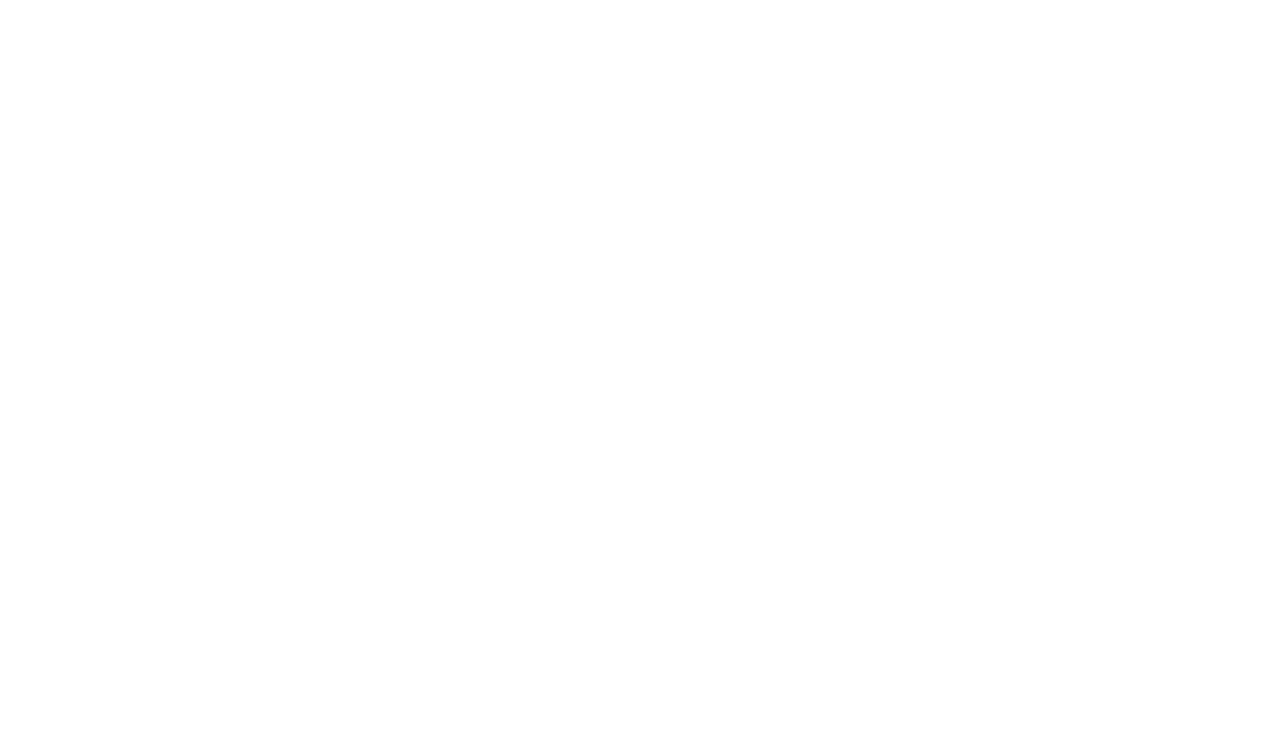
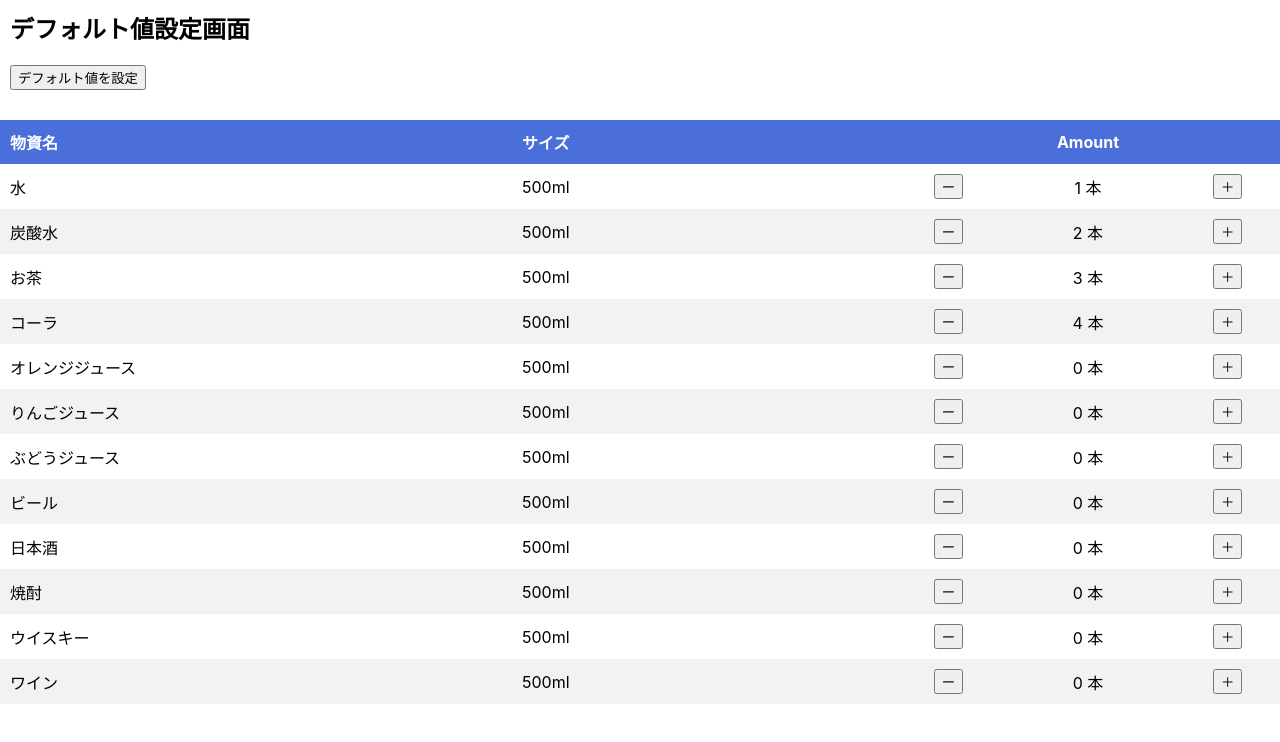
Before and after one commit to MIZOGUCHIKoki/DisasterCaseManagementSystem, a React (Create React App) app in the folder react-app/: page /default in a window 1280 px wide. Before the commit this address had no page. Shown: the top 742 px of the page. Built offline with nearby package versions, Linux system fonts and the light colour scheme.

Commit message:
complete to implement default set screen

```diff
--- a/react-app/src/App.css
+++ b/react-app/src/App.css
@@ -93,6 +93,7 @@
   align-items: center;
   align-content: center;
   justify-content: space-between;
+  -webkit-overflow-scrolling: touch;
 }
 
 
--- a/react-app/src/App.tsx
+++ b/react-app/src/App.tsx
@@ -6,6 +6,7 @@
 import QrCodeScanner from './components/QrReader';
 import WaitingQueue from './components/waitingQueue';
 import ServeScreen from './components/serve';
+import DefaultSetScreen from './components/defaultSetScreen';
 
 function App(): JSX.Element {
   return (
@@ -22,6 +23,7 @@
           } />
           <Route path='/staff' element={<WaitingQueue />} />
           <Route path='/person/:person_id' element={<ServeScreen />} />
+          <Route path='/default' element={<DefaultSetScreen />} />
         </Routes>
       </BrowserRouter>
     </div >
--- /dev/null
+++ b/react-app/src/components/defaultSetScreen.tsx
@@ -0,0 +1,116 @@
+import React, { useState, useEffect } from 'react';
+
+import { defaultList } from './testData/defaultList';
+import { DefaultListType } from './type/DefaultList';
+import { StockListType } from './type/StockList';
+import { stockList } from './testData/stockList';
+import { DB_DefaultListType } from './type/DefaultList';
+
+export default function DefaultSetScreen(): JSX.Element {
+    const [stockListState, setStockListState] = useState<{ stockList: StockListType; amount: number }[]>();
+    useEffect(() => {
+        const fetchDefaultData = (): DefaultListType[] => {
+            /*
+              Fetch default stock list from server
+            */
+            console.log('FETCH DEFAULT STOCKLIST DATA');
+            return defaultList;
+        };
+        const fetchStockListData = (): StockListType[] => {
+            /*
+              Fetch stock list from server
+            */
+            console.log('FETCH STOCKLIST DATA');
+            return stockList;
+        };
+        const fetchedStockList = fetchStockListData().map((stockList) => {
+            return { stockList: stockList, amount: 0 };
+        });
+        const fetchedDefaultList = fetchDefaultData();
+
+        const updatedStockList = fetchedStockList.map((stockItem) => {
+            const defaultItem = fetchedDefaultList.find((defaultList) => defaultList?.id === stockItem.stockList.id);
+            if (defaultItem) {
+                stockItem.amount = defaultItem.amount;
+            }
+            return stockItem;
+        });
+        setStockListState(updatedStockList);
+    }, []);
+
+    const onClick = (): void => {
+        const DefultData = (): DB_DefaultListType[] => {
+            const defaultData: DB_DefaultListType[] = [];
+            stockListState?.map((stockItem) => {
+                defaultData.push(
+                    {
+                        id: 0,
+                        stock_id: stockItem.stockList.id,
+                        amount: stockItem.amount
+
+                    });
+            });
+            return defaultData;
+        };
+        console.log('デフォルト値を設定');
+        console.log(DefultData());
+        window.location.href = '/staff';
+    };
+
+    const onClickPM = (pm: boolean, index: number) => {
+        setStockListState((prevState) => {
+            if (!prevState) return prevState;
+            return prevState.map((stockItem, i) => {
+                if (i === index) {
+                    return {
+                        ...stockItem,
+                        amount: pm ? stockItem.amount + 1 : stockItem.amount - 1,
+                    };
+                } else {
+                    return stockItem;
+                }
+            });
+        });
+        console.log('RESULT', pm ? '＋' : 'ー');
+    };
+
+    return (
+        <div className='container-block'>
+            <h2>デフォルト値設定画面</h2>
+            <button style={{ margin: '10px' }} onClick={onClick}>デフォルト値を設定</button>
+            <div>
+                <table>
+                    <thead>
+                        <tr>
+                            <th style={{ width: '40%' }}>物資名</th>
+                            <th style={{ width: '30%' }}>サイズ</th>
+                            <th></th>
+                            <th style={{ textAlign: 'center' }}>Amount</th>
+                            <th></th>
+                        </tr>
+                    </thead>
+                    <tbody>
+                        {stockListState?.map((item, index: number) => {
+                            return (
+                                <tr key={index}>
+                                    <td>{item.stockList.name}</td>
+                                    <td>{item.stockList.size}</td>
+                                    <td style={{ textAlign: 'center' }}>
+                                        <button onClick={() => onClickPM(false, index)}>ー</button>
+                                    </td>
+                                    <td style={{ textAlign: 'center' }}>
+                                        {item.amount} {item.stockList.unit}
+                                    </td>
+                                    <td style={{ textAlign: 'center' }}>
+                                        <button onClick={() => onClickPM(true, index)}>＋</button>
+                                    </td>
+                                </tr>
+                            );
+                        })}
+                    </tbody>
+
+                </table>
+            </div>
+        </div >
+    );
+}
--- a/react-app/src/components/serve.tsx
+++ b/react-app/src/components/serve.tsx
@@ -81,6 +81,7 @@
           };
         })
       );
+      setRecivedClass(1);
     }
 
     // Update state
@@ -186,7 +187,6 @@
     return (
       <div>
         <header className="header-serveScreen">
-          <span className='button'>初期値</span>
           <div>
             {givenData.waitingQueue.personInfo.nickName} さんの受け取り
           </div>
@@ -235,7 +235,6 @@
   return (
     <div>
       <header className="header-serveScreen">
-        <span className='button'>初期値</span>
         <div>
           {givenData.waitingQueue.personInfo.nickName} さんの受け取り
         </div>
--- a/react-app/src/components/testData/stockList.ts
+++ b/react-app/src/components/testData/stockList.ts
@@ -36,5 +36,77 @@
         allergy: 0,
         janureID: 4,
         created_at: '2021-01-01 00:00:00'
+    },
+    {
+        id: 5,
+        name: 'オレンジジュース',
+        size: '500ml',
+        unit: '本',
+        allergy: 0,
+        janureID: 5,
+        created_at: '2021-01-01 00:00:00'
+    },
+    {
+        id: 6,
+        name: 'りんごジュース',
+        size: '500ml',
+        unit: '本',
+        allergy: 0,
+        janureID: 6,
+        created_at: '2021-01-01 00:00:00'
+    },
+    {
+        id: 7,
+        name: 'ぶどうジュース',
+        size: '500ml',
+        unit: '本',
+        allergy: 0,
+        janureID: 7,
+        created_at: '2021-01-01 00:00:00'
+    },
+    {
+        id: 8,
+        name: 'ビール',
+        size: '500ml',
+        unit: '本',
+        allergy: 0,
+        janureID: 8,
+        created_at: '2021-01-01 00:00:00'
+    },
+    {
+        id: 9,
+        name: '日本酒',
+        size: '500ml',
+        unit: '本',
+        allergy: 0,
+        janureID: 9,
+        created_at: '2021-01-01 00:00:00'
+    },
+    {
+        id: 10,
+        name: '焼酎',
+        size: '500ml',
+        unit: '本',
+        allergy: 0,
+        janureID: 10,
+        created_at: '2021-01-01 00:00:00'
+    },
+    {
+        id: 11,
+        name: 'ウイスキー',
+        size: '500ml',
+        unit: '本',
+        allergy: 0,
+        janureID: 11,
+        created_at: '2021-01-01 00:00:00'
+    },
+    {
+        id: 12,
+        name: 'ワイン',
+        size: '500ml',
+        unit: '本',
+        allergy: 0,
+        janureID: 12,
+        created_at: '2021-01-01 00:00:00'
     }
 ];
--- a/react-app/src/components/waitingQueue.tsx
+++ b/react-app/src/components/waitingQueue.tsx
@@ -6,6 +6,7 @@
     return (
         <div className='container-block'>
             <h2>待ち行列</h2>
+            <button style={{ margin: '10px' }} onClick={() => { window.location.href = '/default'; }}>デフォルト値の設定</button>
             <table>
                 <thead>
                     <tr>
```
Also changed, not shown: react-app/src/components/type/DefaultList.d.ts (+7 -0 lines).
